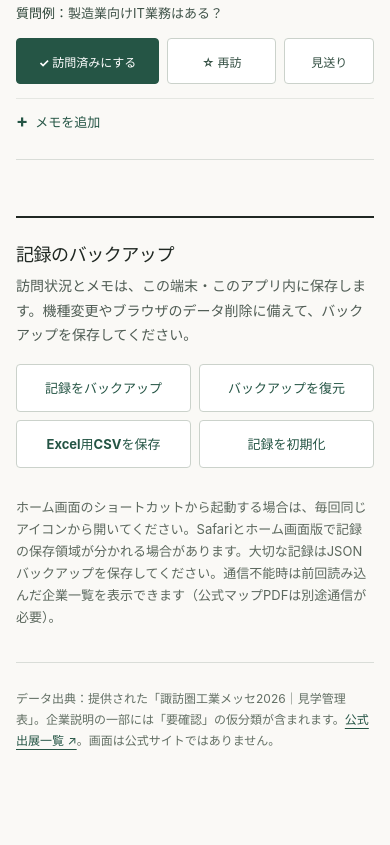
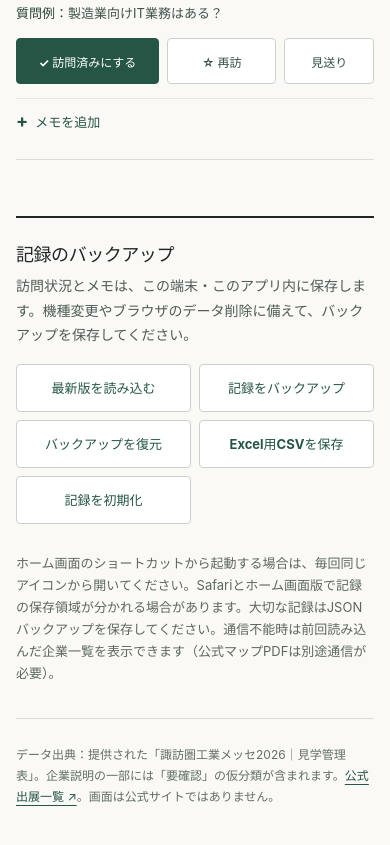
Before and after one commit to Mill-Miya/suwa-messe-2026, a plain HTML site: page index.html in a window 390 px wide. Shown: the part 6781-7626 px from the top of the page. Drawn offline with Linux system fonts and the light colour scheme.

Commit message:
Add manual refresh action for iPhone home screen shortcut

```diff
--- a/index.html
+++ b/index.html
@@ -124,6 +124,7 @@ a{color:var(--accent);text-decoration-thickness:1px;text-underline-offset:4px}
 @media(prefers-reduced-motion:reduce){*{transition:none!important;scroll-behavior:auto!important}}
 
 /* Mobile field-use controls */
+@media(min-width:681px){.setting-buttons{grid-template-columns:repeat(5,minmax(0,1fr))}}
 .routebar{display:flex;align-items:center;gap:14px;border-bottom:1px solid var(--line);padding:11px 0 13px;color:var(--muted);font-size:12px;line-height:1.6}
 .routebar[hidden]{display:none}
 .route-label{display:inline-flex;align-items:center;gap:8px;min-height:44px;white-space:nowrap;font-size:13px;font-weight:750;color:var(--accent);cursor:pointer}
@@ -148,7 +149,7 @@ a{color:var(--accent);text-decoration-thickness:1px;text-underline-offset:4px}
 <div class="routebar" id="routebar"><label class="route-label"><input type="checkbox" id="route-order"> エリア順に並べる</label><span>東体育館の番号帯順 → 西体育館。最短経路ではありません。公式マップで通路を確認してください。</span></div>
 <div class="bar"><span id="count">企業を表示しています</span><span id="mode">訪問記録は端末内に保存</span></div>
 <section class="cards" id="cards" aria-live="polite"></section><button class="more" id="more" hidden>さらに表示</button>
-<section class="settings"><h2>記録のバックアップ</h2><p>訪問状況とメモは、この端末・このアプリ内に保存します。機種変更やブラウザのデータ削除に備えて、バックアップを保存してください。</p><div class="setting-buttons"><button id="backup">記録をバックアップ</button><label>バックアップを復元<input type="file" id="restore" accept=".json,application/json"></label><button id="csv">Excel用CSVを保存</button><button id="reset">記録を初期化</button></div><div class="hint">ホーム画面のショートカットから起動する場合は、毎回同じアイコンから開いてください。Safariとホーム画面版で記録の保存領域が分かれる場合があります。大切な記録はJSONバックアップを保存してください。通信不能時は前回読み込んだ企業一覧を表示できます（公式マップPDFは別途通信が必要）。</div></section>
+<section class="settings"><h2>記録のバックアップ</h2><p>訪問状況とメモは、この端末・このアプリ内に保存します。機種変更やブラウザのデータ削除に備えて、バックアップを保存してください。</p><div class="setting-buttons"><button id="refresh">最新版を読み込む</button><button id="backup">記録をバックアップ</button><label>バックアップを復元<input type="file" id="restore" accept=".json,application/json"></label><button id="csv">Excel用CSVを保存</button><button id="reset">記録を初期化</button></div><div class="hint">ホーム画面のショートカットから起動する場合は、毎回同じアイコンから開いてください。Safariとホーム画面版で記録の保存領域が分かれる場合があります。大切な記録はJSONバックアップを保存してください。通信不能時は前回読み込んだ企業一覧を表示できます（公式マップPDFは別途通信が必要）。</div></section>
 <footer class="foot">データ出典：提供された「諏訪圏工業メッセ2026｜見学管理表」。企業説明の一部には「要確認」の仮分類が含まれます。<a href="https://suwamesse.jp/exhibiting-list" target="_blank" rel="noopener">公式出展一覧 ↗</a>。画面は公式サイトではありません。</footer>
 </main><div id="toast" class="app-toast" role="status"></div>
 <script>
@@ -291,6 +292,7 @@ $('reset').addEventListener('click',()=>{
   if(!confirm('訪問状況とメモをすべて初期化します。復元したい場合は事前にバックアップしてください。続けますか？'))return;
   memory=emptyMemory();save();render();toast('記録を初期化しました');
 });
+$('refresh').addEventListener('click',async()=>{try{if('serviceWorker' in navigator){const reg=await navigator.serviceWorker.getRegistration();if(reg)await reg.update();}}catch(e){}window.location.reload();});
 if('serviceWorker' in navigator && /^https?:$/.test(location.protocol)){
   let refreshed=false;
   navigator.serviceWorker.addEventListener('controllerchange',()=>{if(!refreshed){refreshed=true;location.reload();}});
```
